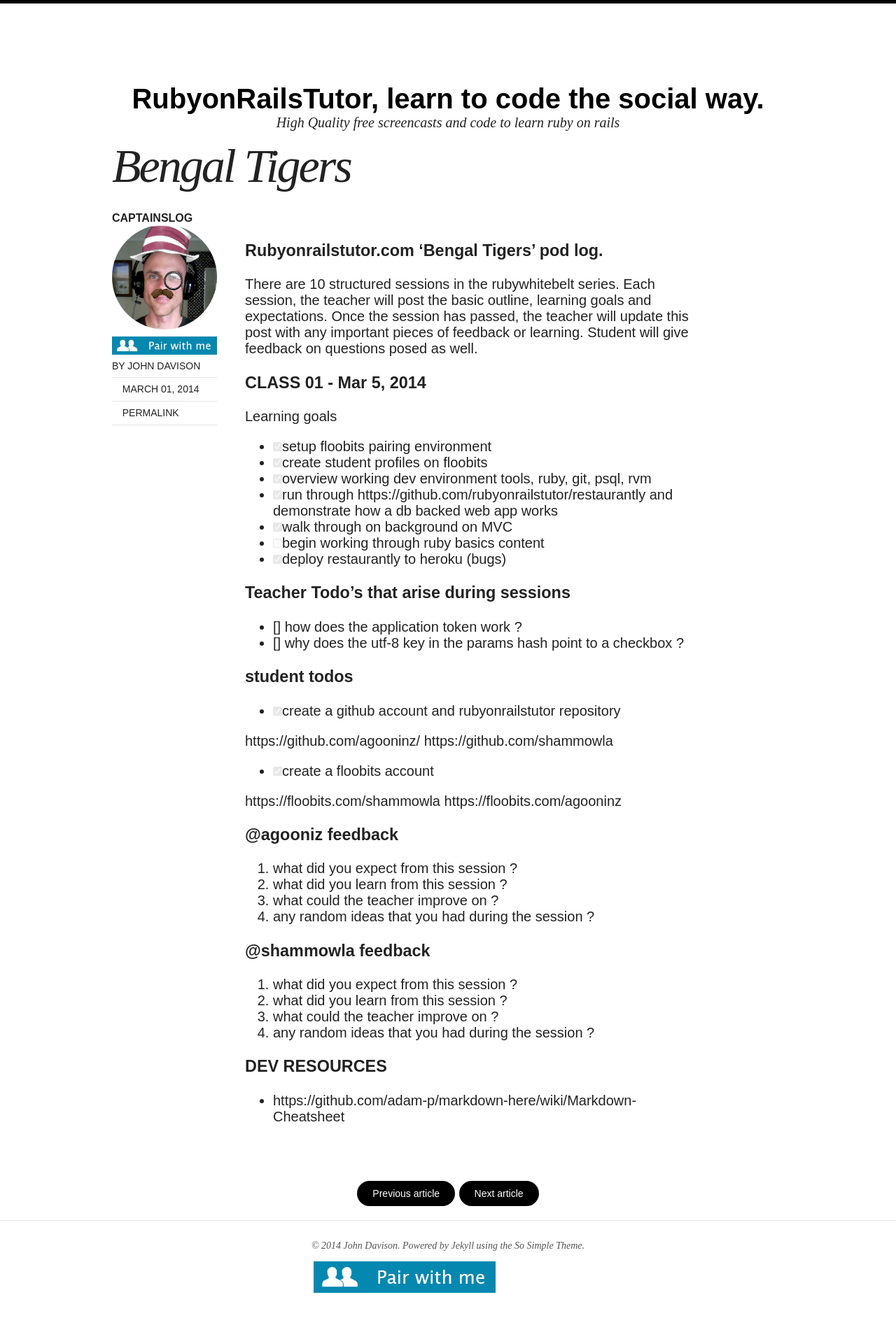
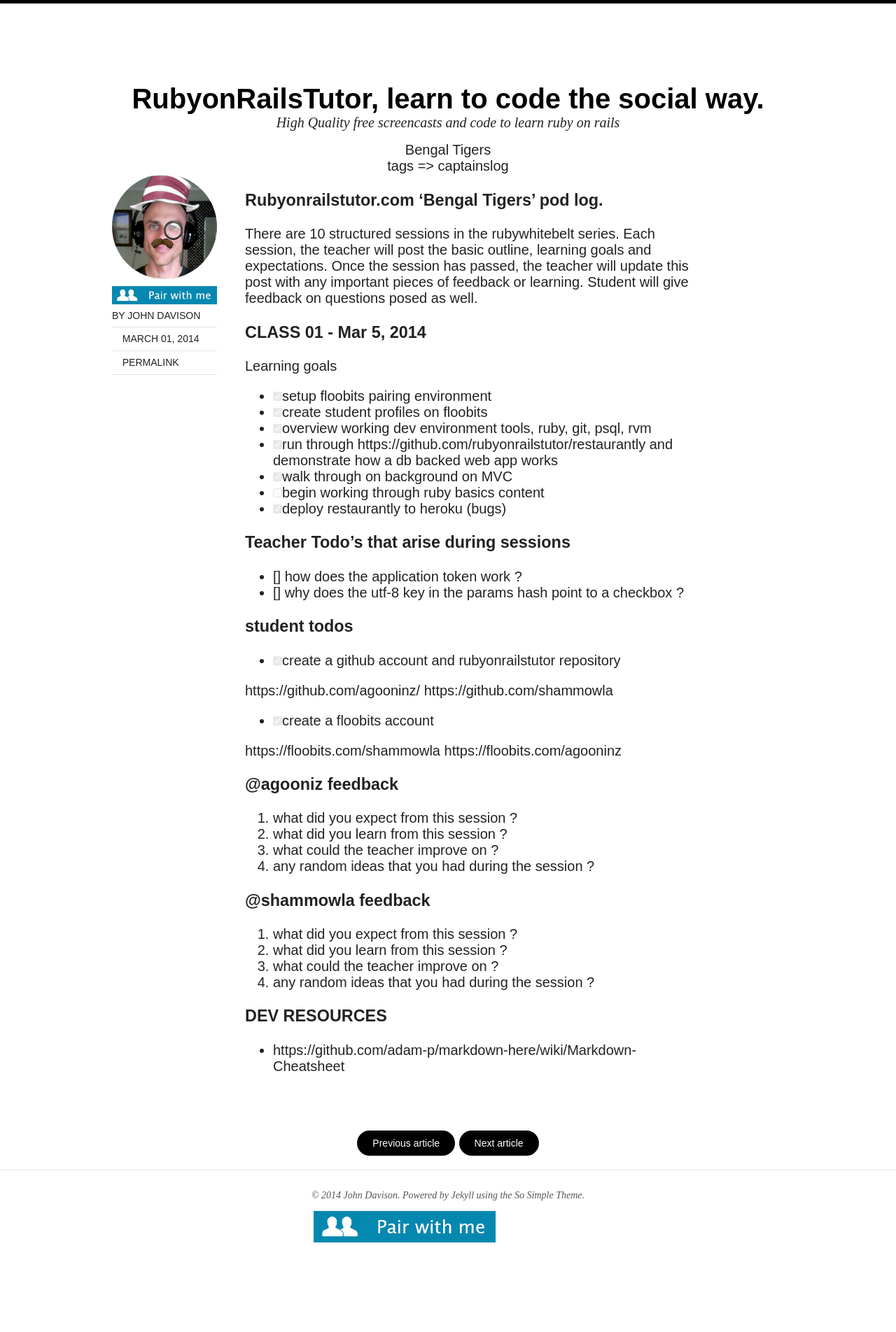
Before and after one commit to jcdavison/rubyonrailstutor.github.io, a Jekyll site: the page built from _posts/2014-03-10-bengal-tigers.md, in a window 1280 px wide. Shown: the whole page at 70% size. Built offline with Jekyll 4.4.1, drawn with Linux system fonts in a browser that asks for light colours; nearby versions of some CDN libraries; after the commit the page ends 1832 px from its top, so only the background shows below that.

Commit message:
f;n css, i dont' <3 you

```diff
--- a/_layouts/post.html
+++ b/_layouts/post.html
@@ -16,13 +16,9 @@
     {% if page.image.feature %}<img src="{{ site.url }}/images/{{ page.image.feature }}" class="entry-feature-image" alt="{{ page.title }}" {% if site.logo == null %}style="margin-top:0;"{% endif %}>{% if page.image.credit %}<p class="image-credit">Photo Credit: <a href="{{ page.image.creditlink }}">{{ page.image.credit }}</a>{% endif %}{% endif %}
     <div class="entry-wrapper">
 
-      <header class="entry-header">
-        {% if page.link %}
-          <span class="entry-title"><a href="{{ page.link }}">{% if page.headline %}{{ page.headline }}{% else %}{{ page.title }}{% endif %} <span class="link-arrow">&rarr;</span></a></span>
-        {% else %}
-          <span class="entry-title">{% if page.headline %}{{ page.headline }}{% else %}{{ page.title }}{% endif %}</span>
-        {% endif %}
-        <span class="entry-tags">{% for tag in page.tags %}<a href="{{ site.url }}/tags/#{{ tag | cgi_encode }}" title="Pages tagged {{ tag }}">{{ tag }}</a>{% unless forloop.last %}&nbsp;&bull;&nbsp;{% endunless %}{% endfor %}</span>
+      <header class="entry-header centered">
+        <div style="text-align:center;">{% if page.headline %}{{ page.headline }}{% else %}{{ page.title }}{% endif %}</span>
+        <div style="text-align:center;"> tags => {% for tag in page.tags %}<a href="{{ site.url }}/tags/#{{ tag | cgi_encode }}" title="Pages tagged {{ tag }}">{{ tag }}</a>{% unless forloop.last %}&nbsp;&bull;&nbsp;{% endunless %}{% endfor %}</span>
       </header>
 
       <footer class="entry-meta">
--- /dev/null
+++ b/assets/less/custom.less
@@ -0,0 +1,3 @@
+.centered {
+  text-align: center;
+}
--- a/assets/less/main.less
+++ b/assets/less/main.less
@@ -29,3 +29,5 @@
 // LAYOUT =====================================================
 // Page level layout styles ===================================
 @import "page.less";
+// user set styles
+@import "custom.less";
```
Also changed, not shown: assets/css/main.min.css.
